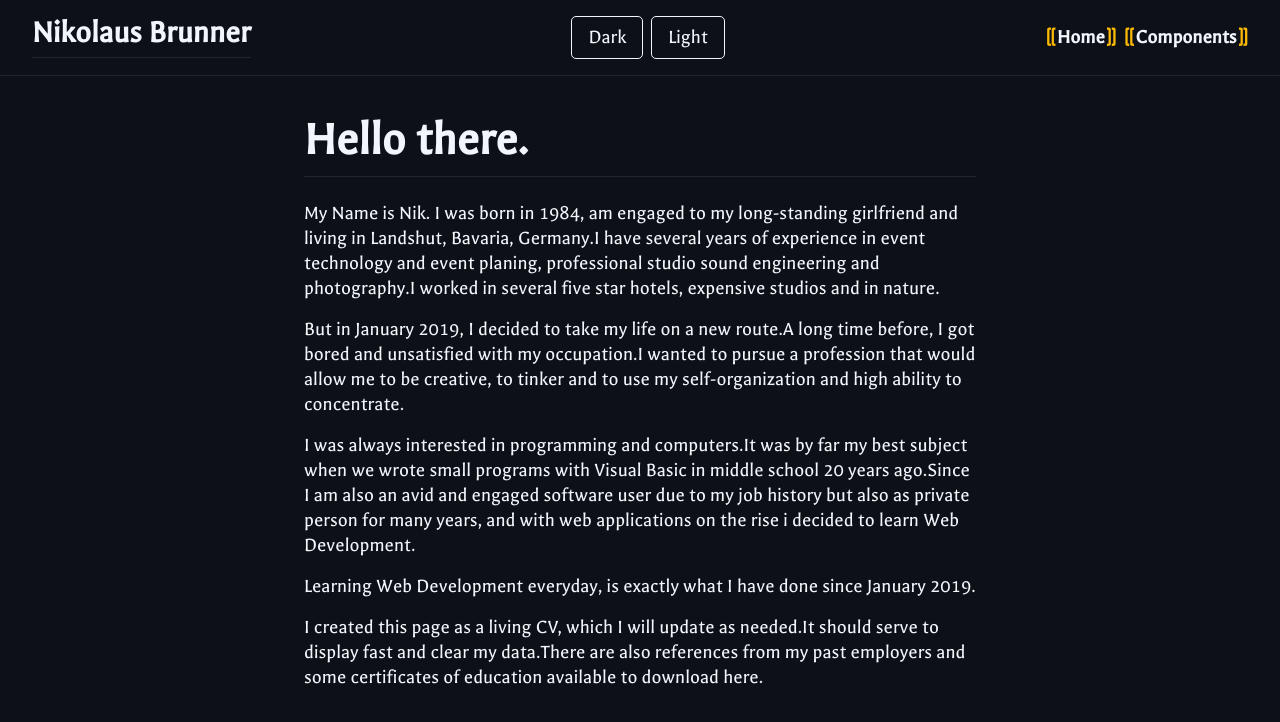
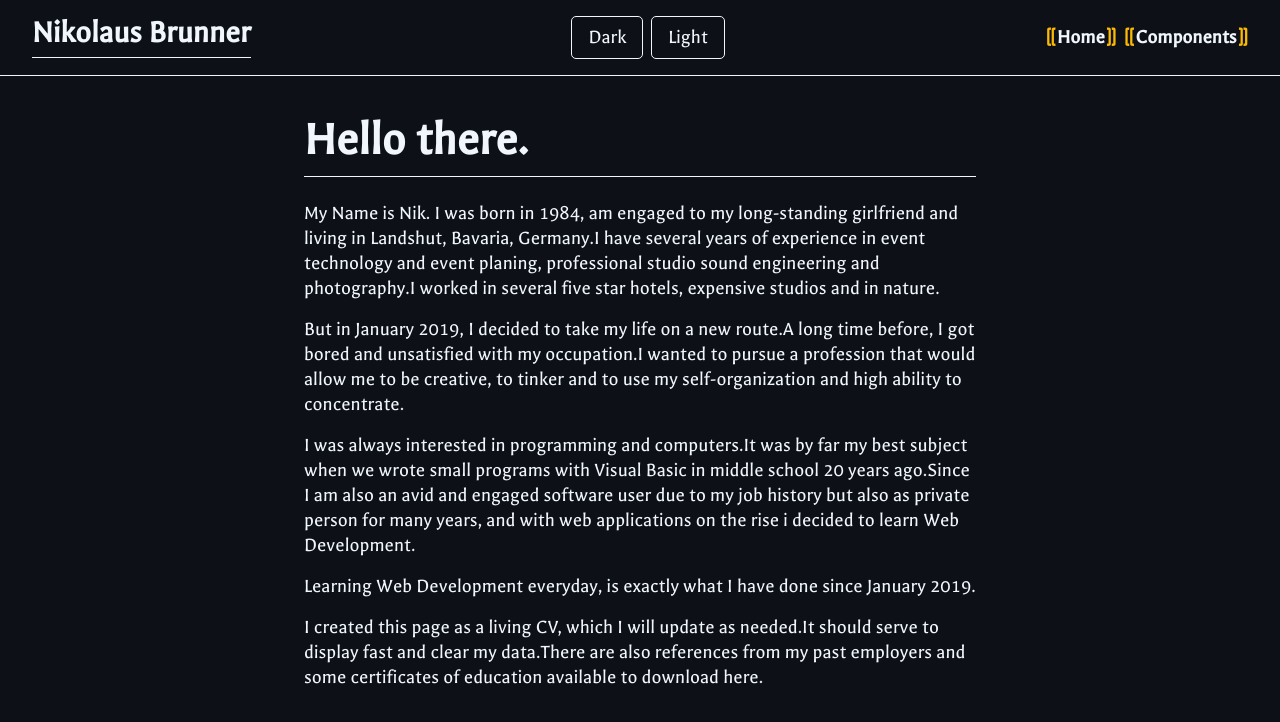
Before and after one commit to nikbrunner/nibru.dev, a Next.js app: page / in a window 1280 px wide. Shown: the top 722 px of the page. Built offline with nearby package versions, Linux system fonts and the light colour scheme.

Commit message:
Split up themes

```diff
--- a/scss/main.scss
+++ b/scss/main.scss
@@ -7,8 +7,6 @@
 @import 'variables/responsive-design';
 @import 'variables/uni-space';
 @import 'variables/variables';
-
-// Vendors
 
 // Base stuff
 @import 'base/base';
@@ -39,4 +37,5 @@
 @import 'pages/components';
 
 // Themes
-@import 'themes/default';
+@import 'themes/dark';
+@import 'themes/light';
--- /dev/null
+++ b/scss/themes/_dark.scss
@@ -0,0 +1,15 @@
+.dark {
+  --color-bg-primary: var(--color-gray-9);
+  --color-bg-primary-alt: var(--color-gray-0);
+  --color-bg-secondary: var(--color-gray-8);
+  --color-bg-secondary-alt: var(--color-gray-1);
+  --color-bg-ternary: var(--color-gray-7);
+  --color-bg-ternary-alt: var(--color-gray-2);
+  --color-fg-primary: var(--color-gray-0);
+  --color-fg-primary-alt: var(--color-gray-9);
+  --color-fg-secondary: var(--color-gray-1);
+  --color-fg-secondary-alt: var(--color-gray-8);
+  --color-accent-primary: var(--color-yellow-4);
+  --color-accent-secondary: var(--color-yellow-3);
+  --color-accent-ternary: var(--color-yellow-2);
+}
--- a/scss/themes/_default.scss
+++ /dev/null
@@ -1,4 +0,0 @@
-// -----------------------------------------------------------------------------
-// When having several themes, this file contains everything related to the
-// default one.
-// -----------------------------------------------------------------------------
--- /dev/null
+++ b/scss/themes/_light.scss
@@ -0,0 +1,15 @@
+.light {
+  --color-bg-primary: var(--color-gray-0);
+  --color-bg-primary-alt: var(--color-gray-9);
+  --color-bg-secondary: var(--color-gray-1);
+  --color-bg-secondary-alt: var(--color-gray-8);
+  --color-bg-ternary: var(--color-gray-2);
+  --color-bg-ternary-alt: var(--color-gray-7);
+  --color-fg-primary: var(--color-gray-9);
+  --color-fg-primary-alt: var(--color-gray-0);
+  --color-fg-secondary: var(--color-gray-8);
+  --color-fg-secondary-alt: var(--color-gray-1);
+  --color-accent-primary: var(--color-red-5);
+  --color-accent-secondary: var(--color-red-4);
+  --color-accent-ternary: var(--color-red-3);
+}
--- a/scss/variables/_colors.scss
+++ b/scss/variables/_colors.scss
@@ -92,34 +92,3 @@
   --color-pink-8: #5e103e;
   --color-pink-9: #42062a;
 }
-
-.dark {
-  --color-bg-primary: var(--color-gray-9);
-  --color-bg-primary-alt: var(--color-gray-0);
-  --color-bg-secondary: var(--color-gray-8);
-  --color-bg-secondary-alt: var(--color-gray-1);
-  --color-bg-ternary: var(--color-gray-7);
-  --color-bg-ternary-alt: var(--color-gray-2);
-  --color-fg-primary: var(--color-gray-0);
-  --color-fg-primary-alt: var(--color-gray-9);
-  --color-fg-secondary: var(--color-gray-1);
-  --color-fg-secondary-alt: var(--color-gray-8);
-  --color-accent-primary: var(--color-yellow-4);
-  --color-accent-secondary: var(--color-yellow-3);
-}
-
-.light {
-  --color-bg-primary: var(--color-gray-0);
-  --color-bg-primary-alt: var(--color-gray-9);
-  --color-bg-secondary: var(--color-gray-1);
-  --color-bg-secondary-alt: var(--color-gray-8);
-  --color-bg-ternary: var(--color-gray-2);
-  --color-bg-ternary-alt: var(--color-gray-7);
-  --color-fg-primary: var(--color-gray-9);
-  --color-fg-primary-alt: var(--color-gray-0);
-  --color-fg-secondary: var(--color-gray-8);
-  --color-fg-secondary-alt: var(--color-gray-1);
-  --color-accent-primary: var(--color-red-5);
-  --color-accent-secondary: var(--color-red-4);
-  --color-accent-ternary: var(--color-red-3);
-}
--- a/scss/variables/_variables.scss
+++ b/scss/variables/_variables.scss
@@ -2,7 +2,7 @@
  * This file contains generic application-wide Sass variables.
  */
 
-$border-color: var(--color-bg-ternary);
+$border-color: var(--color-fg-primary);
 $border-default: 1px solid $border-color;
 $border-radius: 5px;
 
```
